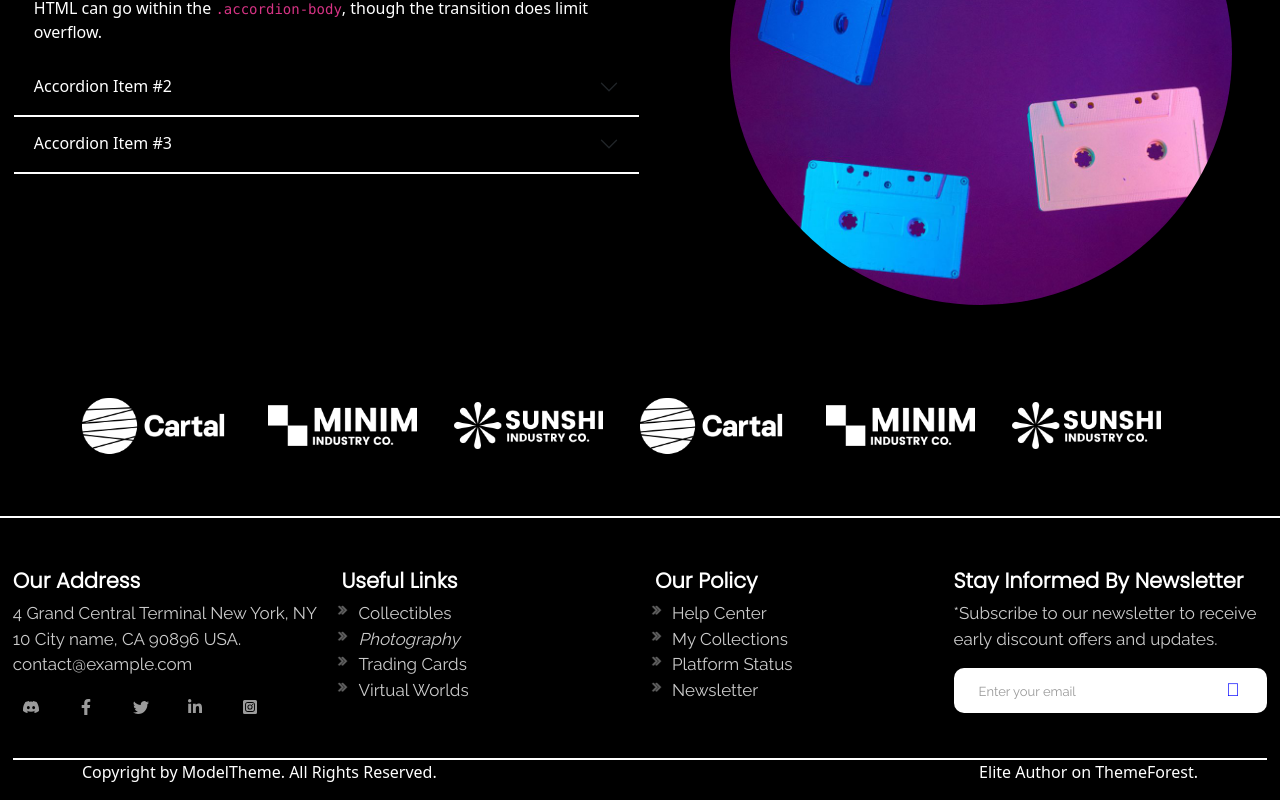
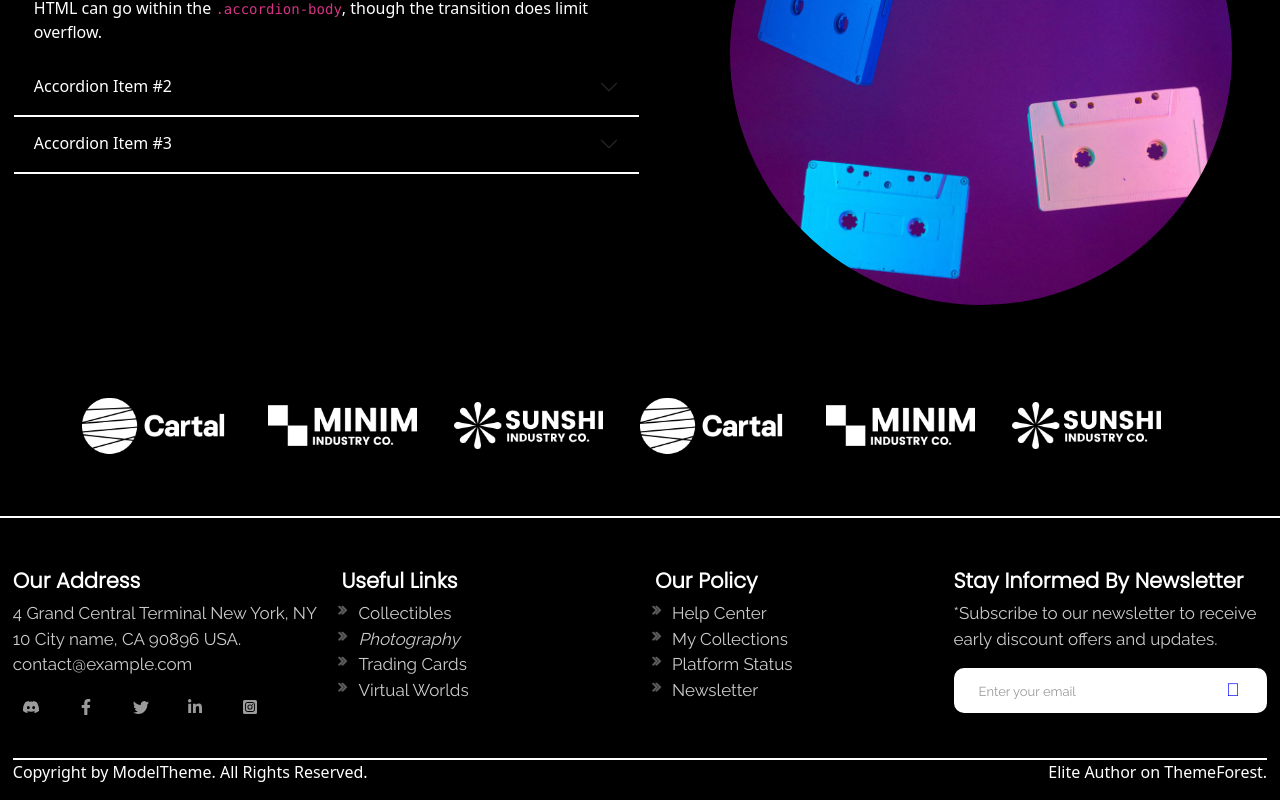
Before and after one commit to kesaviwebsolutions/enefti-versions-5-master, a React (Create React App) app: page / in a window 1280 px wide. Shown: the part 4680-5480 px from the top of the page. Built offline with nearby package versions, Linux system fonts and the light colour scheme.

Commit message:
update-footer

```diff
--- a/src/Components/Footer.js
+++ b/src/Components/Footer.js
@@ -113,7 +113,7 @@ export default function Footer() {
           </div>
         </div>
       </div>
-      <div className="container">
+      <div className="container12">
         <div className="row">
           <div className="col-lg-6 col-md-6 col-sm-12 col-12">
             <p className="footer-para-1">
```
